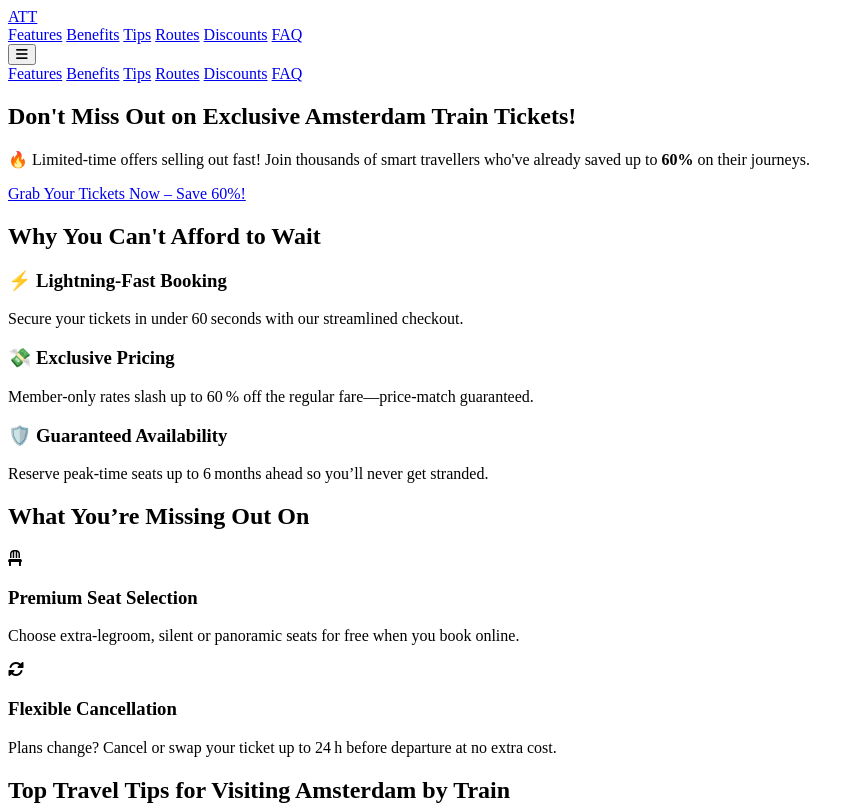
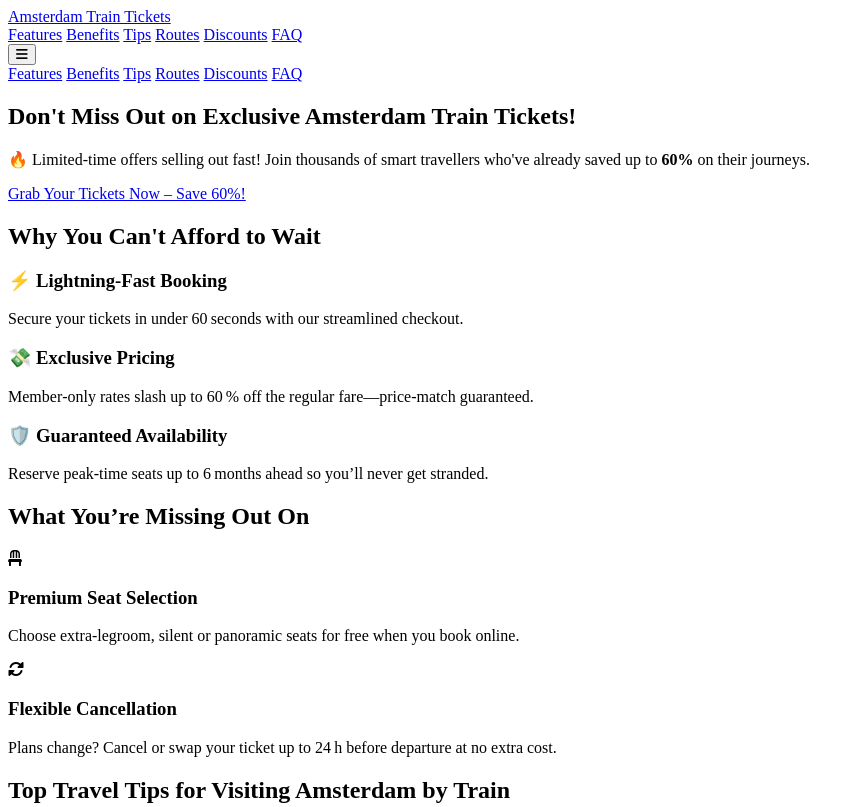
Before and after one commit to readthisnow/amsterdam-train-tickets-2025-05-13-hqdkz, a plain HTML site: page index.html in a window 1280 px wide. Shown: the top 807 px of the page, without its empty margins (0-861 px from the left). Drawn offline with nearby package versions, Linux system fonts and the light colour scheme.

Commit message:
Update index.html

```diff
--- a/index.html
+++ b/index.html
@@ -13,7 +13,7 @@
 <!-- ================= HEADER ================= -->
 <header class="fixed w-full bg-white/95 backdrop-blur-sm shadow-md z-50">
     <nav class="container mx-auto px-4 py-4 flex justify-between items-center">
-        <a href="#hero" class="text-2xl font-bold text-blue-600 hover:text-blue-700 transition-colors duration-300">ATT</a>
+        <a href="#hero" class="text-2xl font-bold text-blue-600 hover:text-blue-700 transition-colors duration-300">Amsterdam Train Tickets</a>
         <div class="hidden md:flex space-x-8">
             <a href="#features" class="text-gray-600 hover:text-blue-600 transition-colors duration-300">Features</a>
             <a href="#benefits" class="text-gray-600 hover:text-blue-600 transition-colors duration-300">Benefits</a>
```
